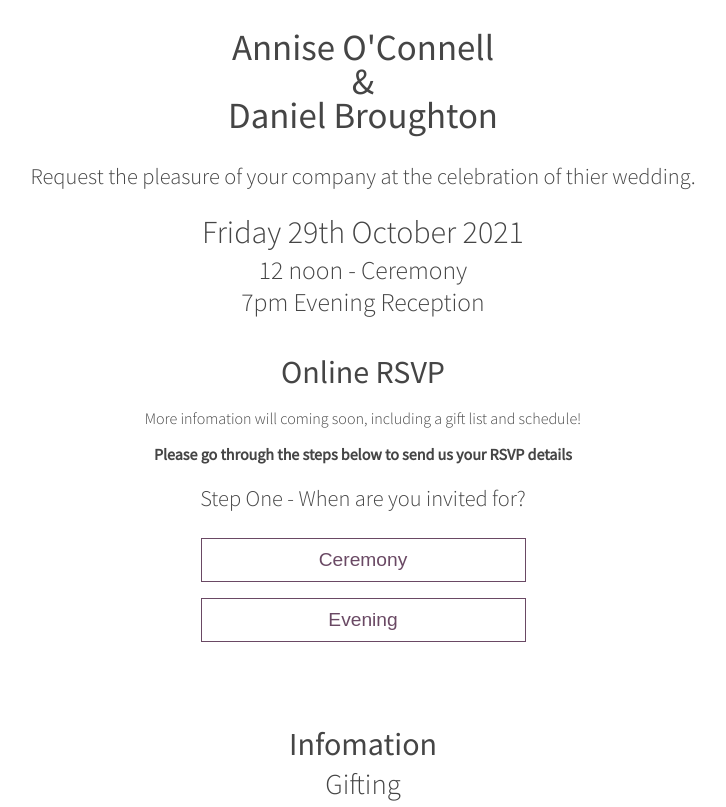
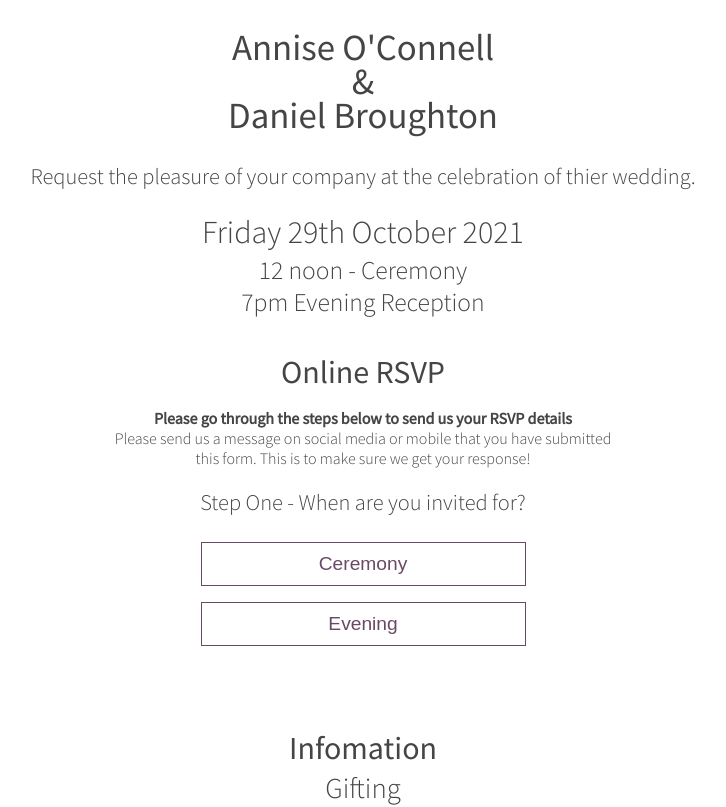
Before and after one commit to DannnB/weddingorama, a Vue app: page / in a window 1280 px wide. Shown: the top 807 px of the page, without its empty margins (277-1003 px from the left). Built offline with nearby package versions, Linux system fonts and the light colour scheme.

Commit message:
add text us message

```diff
--- a/src/components/RSVP.vue
+++ b/src/components/RSVP.vue
@@ -1,8 +1,7 @@
 <template>
     <section class="rsvp container">
         <h1>Online RSVP</h1>
-        <p>More infomation will coming soon, including a gift list and schedule!</p>
-        <p v-if="!rsvp_finished"><strong>Please go through the steps below to send us your RSVP details</strong></p>
+        <p v-if="!rsvp_finished"><strong>Please go through the steps below to send us your RSVP details</strong><br>Please send us a message on social media or mobile that you have submitted this form. This is to make sure we get your response!</p>
         <form class="form-steps" v-if="!rsvp_finished">
             <div class="step step-1">
                 <h3 class="title is-3">Step One - When are you invited for?</h3>
```
Also changed, not shown: 1 other file (tests, documents, lock files or other folders).
